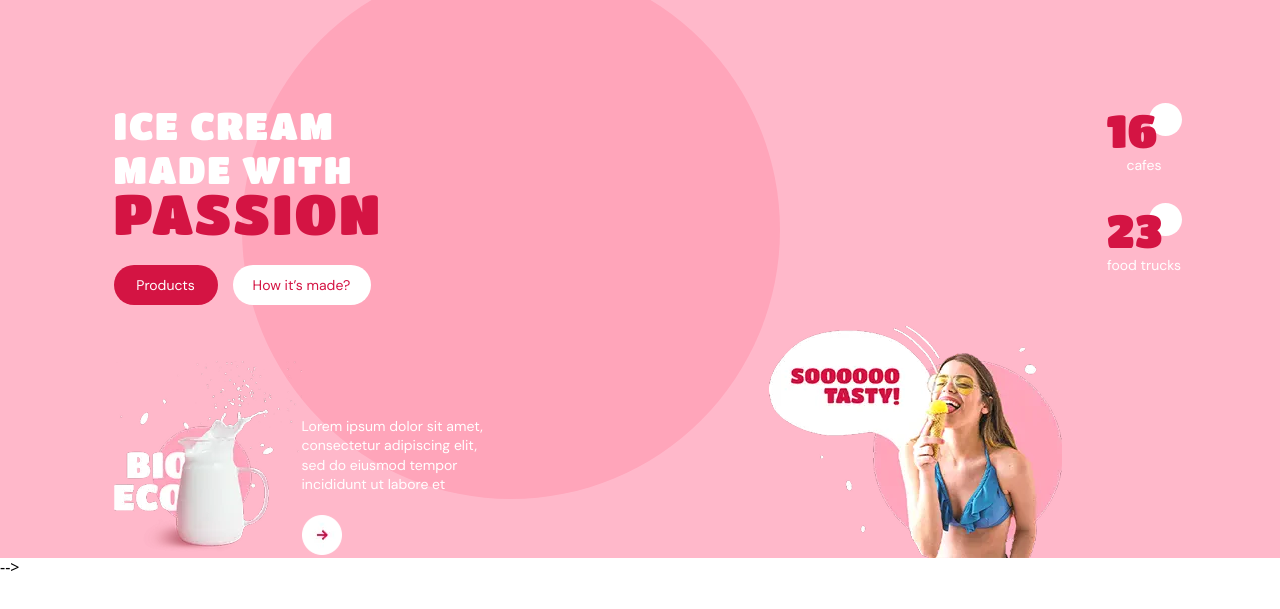
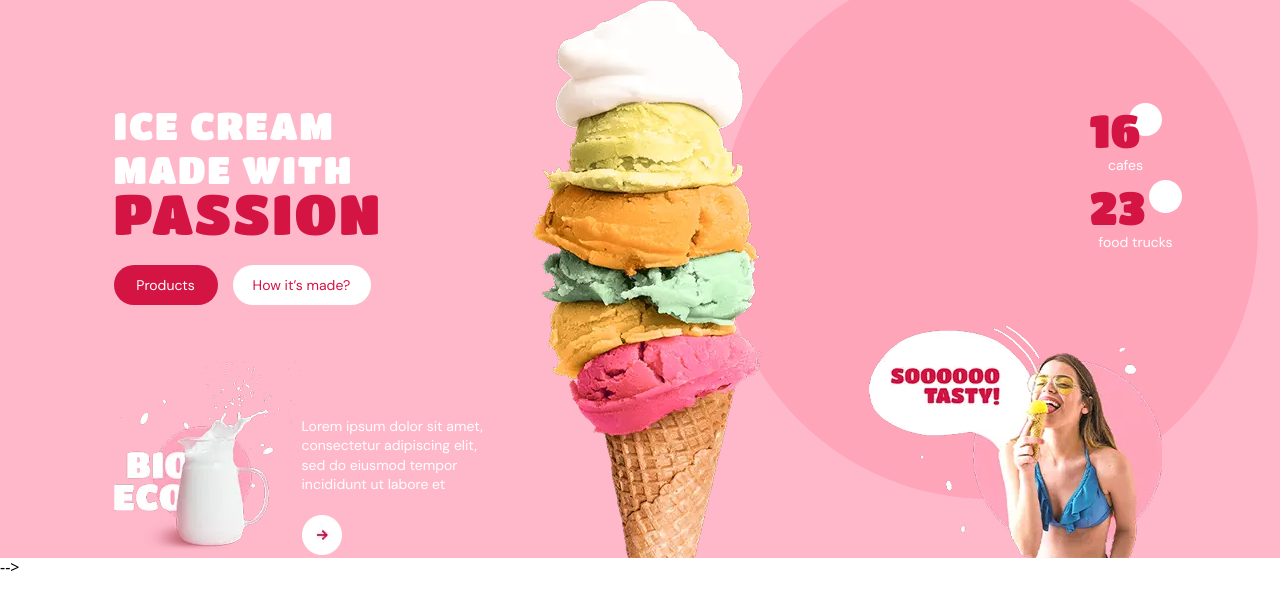
Before and after one commit to Nazar612/IceCream-Project, a website built with Parcel: page src/index.html in a window 1280 px wide. Shown: the part 91-700 px from the top of the page. Built offline with nearby package versions, Linux system fonts and the light colour scheme.

Commit message:
gddytytuyjhtryujrtyutyujtjtjtjtjtjtjtjtjtjtjtjtjtjtjtjtjtjtjtjtjtjtjtjtjtjtjtjtjtjt

```diff
--- a/src/components/headerHero.html
+++ b/src/components/headerHero.html
@@ -113,18 +113,19 @@
       <ul class="hero-list">
 
 
-        <div class="hero-list-div11">
+        <div class="hero-list-div1">
         <li class="hero-list-li">
-                  <div class="hero-list-div"></div>
+                  <div class="white-circle1"></div>
           <p class="hero-list-number">16</p>
         </li>
         <li class="hero-list-li">
           <p class="hero-list-text">cafes</p>
         </li>
         </div>
-        <div class="hero-list-div22">
+
+        <div class="hero-list-div2">
         <li class="hero-list-li">
-          <div class="hero-list-div1"></div>
+          <div class="white-circle2"></div>
           <p class="hero-list-number1">23</p>
         </li>
         <li class="hero-list-li">
--- a/src/sass/details/_headerHero.scss
+++ b/src/sass/details/_headerHero.scss
@@ -9,10 +9,6 @@
   display: flex;
   margin-right: 110px;
   @media (max-width: 1199px) {
-    transform: translateX(0);
-    left: 34px;
-    right: 34px;
-    margin-right: 0px;
   }
 }
 .header-logo {
@@ -20,8 +16,6 @@
   width: 199px;
   height: 50px;
   @media (max-width: 1199px) {
-    transform: translateX(0);
-    margin-right: 291px;
   }
 }
 .header-nav {
@@ -34,8 +28,6 @@
   display: none;
   @media (max-width: 1199px) {
     display: block;
-    width: 30px;
-    height: 40px;
     margin-right: 30px;
   }
 }
@@ -96,20 +88,7 @@
   gap: 15px;
   display: flex;
 }
-.big-kolo {
-  z-index: 0;
-  right: 500px;
-  top: 52px;
-  position: absolute;
-  background-color: #ffa5ba;
-  width: 538px;
-  height: 538px;
-  border-radius: 50%;
-  @media (max-width: 1199px) {
-    top: 31px;
-    right: 137px;
-  }
-}
+
 .hero {
   position: relative;
   background-color: #ffb8ca;
@@ -184,6 +163,8 @@
 
 .hero-img-milk {
   margin-top: 56px;
+  @media (max-width: 1199px) {
+  }
 }
 .hero-p {
   margin-top: 112px;
@@ -201,7 +182,7 @@
   margin-top: 20px;
 }
 .header-img-girl {
-  right: 120px;
+  right: 20px;
   bottom: 0;
   position: absolute;
   @media (max-width: 1199px) {
@@ -209,14 +190,42 @@
   }
 }
 .header-img-icecream {
-  z-index: -1;
   left: 40%;
   bottom: 0;
   position: absolute;
+  @media (max-width: 1199px) {
+  }
+}
+.big-kolo {
+  left: 720px;
+  top: 52px;
+  position: absolute;
+  background-color: #ffa5ba;
+  width: 538px;
+  height: 538px;
+  border-radius: 50%;
+  @media (max-width: 1199px) {
+  }
 }
 
-.hero-list-div {
-  z-index: 1;
+.hero-list {
+  top: 0;
+  right: 0;
+  position: absolute;
+}
+.hero-list-li {
+  position: relative;
+}
+
+.hero-list-div1 {
+  width: 72px;
+  height: 77px;
+}
+.hero-list-div2 {
+  width: 92px;
+  height: 76px;
+}
+.white-circle1 {
   top: 0;
   right: 0;
   position: absolute;
@@ -225,19 +234,7 @@
   height: 33px;
   border-radius: 50%;
 }
-.hero-list-li {
-  position: relative;
-}
-.hero-list-div11 {
-  width: 75px;
-  height: 100px;
-}
-.hero-list-div22 {
-  width: 75px;
-  height: 100px;
-}
-.hero-list-div1 {
-  z-index: 1;
+.white-circle2 {
   top: 0;
   right: 0;
   position: absolute;
@@ -246,13 +243,8 @@
   height: 33px;
   border-radius: 50%;
 }
-.hero-list {
-  top: 0;
-  right: 0;
-  position: absolute;
-}
+
 .hero-list-number {
-  z-index: 2;
   position: relative;
   font-family: TitanOneRegular;
   font-style: normal;
@@ -271,7 +263,6 @@
   color: #ffffff;
 }
 .hero-list-number1 {
-  z-index: 2;
   position: relative;
   font-family: TitanOneRegular;
   font-style: normal;
```
Also changed, not shown: css/index.css.
